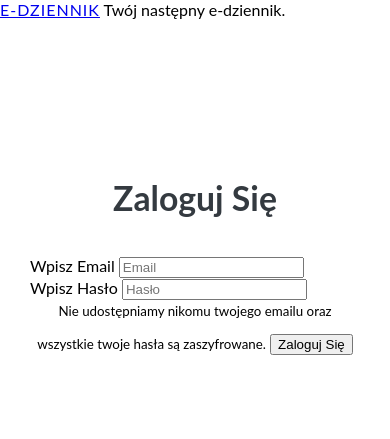
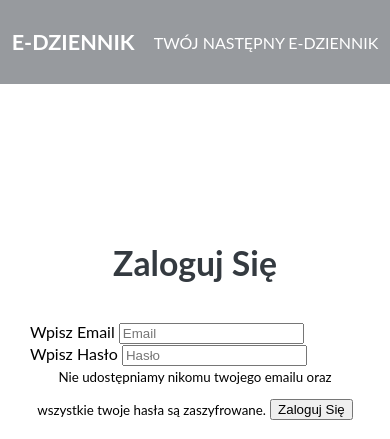
Before and after one commit to szymon-polaczy/e-dziennik, a PHP site: the page made by APLIKACJA INTERNETOWA/php/osoby/wszyscy/index.php in a window 390 px wide. Shown: the top 439 px of the page. Run offline with PHP 8.4, Linux system fonts and the light colour scheme; some libraries are stand-ins or nearby versions.

Commit message:
[content-remake] dodałem nowe menu do strony głównej

```diff
--- a/APLIKACJA INTERNETOWA/css/style.css
+++ b/APLIKACJA INTERNETOWA/css/style.css
@@ -161,3 +161,97 @@ body {
 	color: #73adff;
 }
 /*--------------------------MAIN FOOTER END*/
+
+/*--HERE BEIGNS THE RESPONSIVE MENU NAVIGATION CSS--*/
+.navigation-header {
+  height: 10vh;
+  background: #979a9e;
+  padding: 0 3vw;
+  text-transform: uppercase;
+
+  display: flex;
+  flex-direction: row;
+  align-items: center;
+  justify-content: space-between;
+}
+
+.navigation-header h2 a {
+	text-decoration: none;
+  font-size: 1.35rem;
+  color: #fff;
+}
+
+.navigation-header p {
+	color: #fff;
+}
+
+.navigation-header .menu a {
+  color: #fff;
+  text-decoration: none;
+  padding: 0 .5vw;
+  transition: all 0.2s ease-out;
+  font-size: 1.25rem;
+}
+
+.navigation-header .show-menu-btn,
+.navigation-header .hide-menu-btn {
+  transition: all 0.2s ease-out;
+  font-size: 1.25rem;
+  cursor: pointer;
+  display: none;
+  color: #fff;
+}
+
+.navigation-header .menu a:hover,
+.navigation-header .show-menu-btn:hover,
+.navigation-header .hide-menu-btn:hover {
+  color: #444;
+}
+
+.navigation-header #chk {
+  visibility: hidden;
+  pointer-events: none;
+}
+
+@media screen and (max-width: 800px) {
+  .navigation-header h2 {
+    font-size: 1rem;
+  }
+
+  .navigation-header .menu {
+    width: 100%;
+    height: 100vh;
+    position: fixed;
+    right: -100%;
+    top: 0;
+    transition: all 0.7s ease-out;
+    background: #8a8d90;
+
+    display: flex;
+    align-items: center;
+    justify-content: center;
+    flex-direction: column;
+  }
+
+  .navigation-header .menu a {
+    display: block;
+    padding: 1.5vh 0;
+  }
+
+  .navigation-header .show-menu-btn,
+  .navigation-header .hide-menu-btn {
+    display: block;
+  }
+
+  .navigation-header .hide-menu-btn {
+    position: absolute;
+    top: calc(5vh - 1.5vmin);
+    right: 3vw;
+  }
+
+  .navigation-header #chk:checked ~ .menu {
+    right: 0;
+  }
+}
+
+/*--HERE ENDS THE RESPONSIVE MENU NAVIGATION CSS--*/
--- a/APLIKACJA INTERNETOWA/php/osoby/wszyscy/index.php
+++ b/APLIKACJA INTERNETOWA/php/osoby/wszyscy/index.php
@@ -2,24 +2,22 @@
 session_start();
 mysqli_report(MYSQLI_REPORT_STRICT);
 
-  if(isset($_SESSION['zalogowany'])) {
+if (isset($_SESSION['zalogowany'])) {
   header('Location: dziennik.php');
   exit();
 }
 ?>
-
 <!doctype html>
 <html lang="pl">
 <head>
   <!--INSIDE OF HEAD INCLUDE-->
-  <?php $title = "Zaloguj się"; include("../../../html-templates/inside-head.php"); ?>
+  <?php $title = "Zaloguj się";
+  include("../../../html-templates/inside-head.php"); ?>
 </head>
 <body>
-  <header>
-    <nav class="navbar navbar-dark bg-dark">
-      <a href="#" class="navbar-brand">E-DZIENNIK</a>
-      <span class="navbar-text">Twój następny e-dziennik.</span>
-    </nav>
+  <header class="navigation-header">
+    <h2 class="logo"><a href="../wszyscy/index.php">e-dziennik</a></h2>
+    <p>Twój następny e-dziennik</p>
   </header>
 
   <main>
@@ -37,10 +35,10 @@
               <input id="logowanieHaslo" class="form-control" type="password" placeholder="Hasło" name="haslo" required>
             </div>
             <div class="form-group form-inf">
-              <small  class="form-text text-muted">Nie udostępniamy nikomu twojego emailu oraz wszystkie twoje hasła są zaszyfrowane.</small>
+              <small class="form-text text-muted">Nie udostępniamy nikomu twojego emailu oraz wszystkie twoje hasła są zaszyfrowane.</small>
               <?php
               if (isset($_SESSION['login_blad'])) {
-                  echo '<small  class="form-text uzytk-blad">'.$_SESSION['login_blad'].'</small>';
+                echo '<small  class="form-text uzytk-blad">' . $_SESSION['login_blad'] . '</small>';
                 unset($_SESSION['login_blad']);
               }
               ?>
```
Lines whose indentation alone changed are shown as unchanged.
